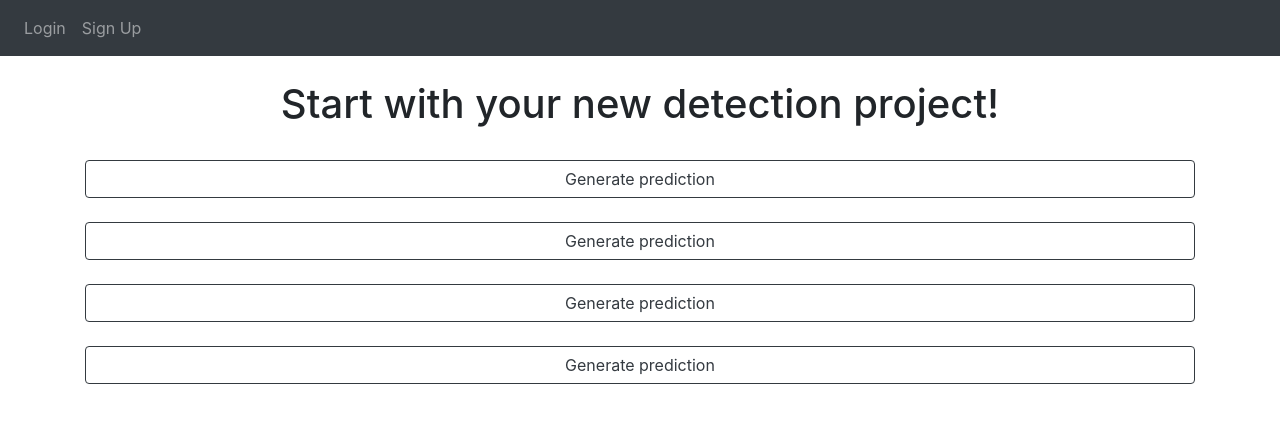
After one commit to SofiiaHalapova/Diploma_Project, a Python web app: template website/templates/new_project.html in a window 1280 px wide. The commit adds this page. Shown: the top 423 px of the page. Run offline with Jinja, Linux system fonts and the light colour scheme; the template is opened without the code that fills it, so the values that code supplies are empty; some libraries are stand-ins or nearby versions.

Commit message:
add redirection to new_project page

```diff
--- a/website/templates/base.html
+++ b/website/templates/base.html
@@ -75,17 +75,5 @@
       crossorigin="anonymous"
     ></script>
 
-{% block javascript %}
-    <script type="text/javascript">
-      function deleteNote(noteId) {
-  fetch("/delete-note", {
-    method: "POST",
-    body: JSON.stringify({ noteId: noteId }),
-  }).then((_res) => {
-    window.location.href = "/";
-  });
-  }
-</script>
-{% endblock %}
   </body>
 </html>
--- /dev/null
+++ b/website/templates/new_project.html
@@ -0,0 +1,28 @@
+{% extends "base.html" %} {% block title %}Project{% endblock %} {% block content
+%}
+<form method="POST">
+
+  <div align="center">
+      <br>
+      <h1>Start with your new detection project!</h1>
+      <br>
+  </div>
+    <ul class="list-group list-group-flush">
+        <button class="btn btn-outline-dark" type="button" >
+            Generate prediction
+        </button>
+        <br>
+        <button class="btn btn-outline-dark" type="button" >
+            Generate prediction
+        </button>
+        <br>
+        <button class="btn btn-outline-dark" type="button" >
+            Generate prediction
+        </button>
+        <br>
+        <button class="btn btn-outline-dark" type="button" >
+            Generate prediction
+        </button>
+    </ul>
+</form>
+{% endblock %}
```
Also changed, not shown: website/templates/home.html (+2 -15 lines), website/views.py (+10 -22 lines).
